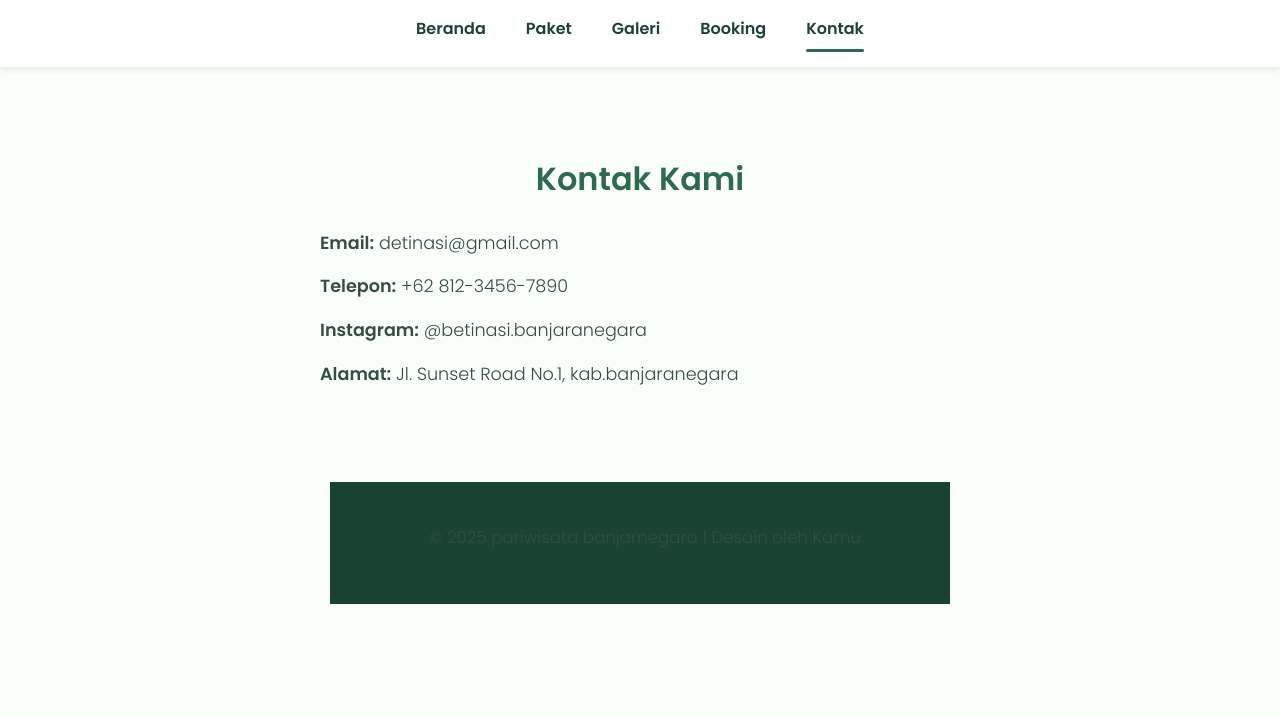
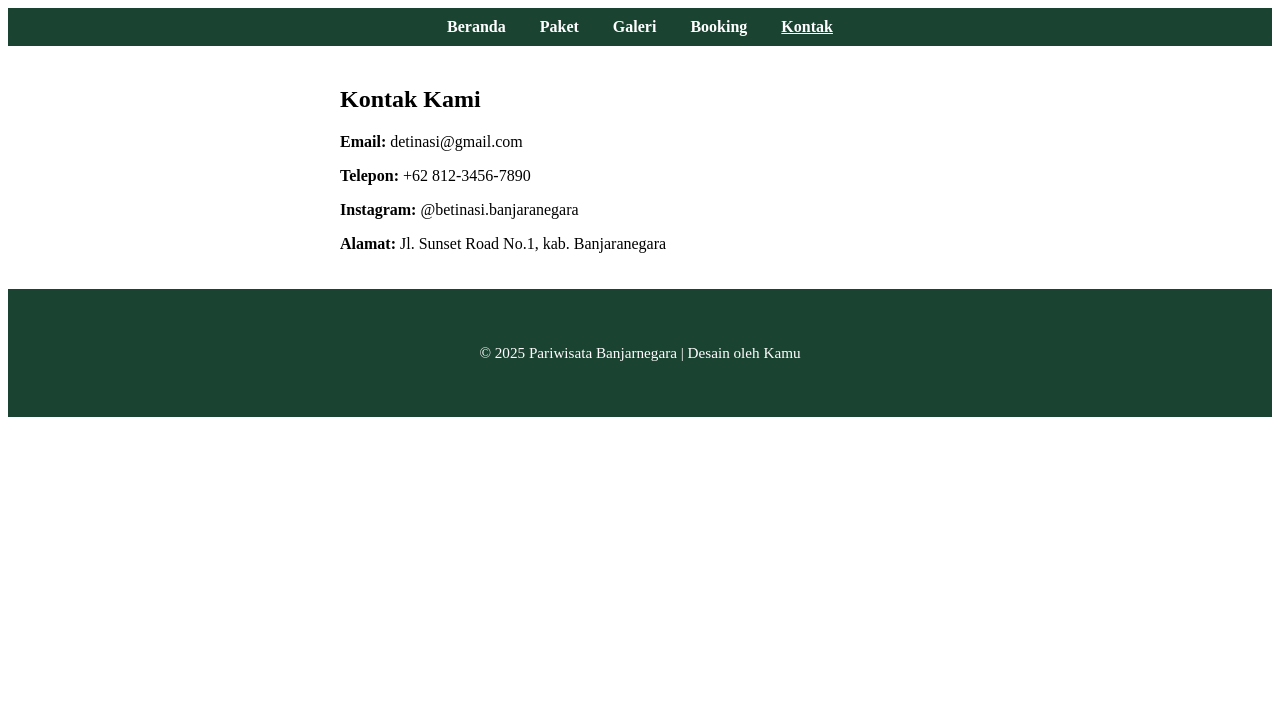
Before and after one commit to allcpw13-beep/wisata, a plain HTML site: page kontak.html in a window 1280 px wide. Shown: the top 717 px of the page. Drawn offline with Linux system fonts and the light colour scheme.

Commit message:
Update kontak.html

```diff
--- a/kontak.html
+++ b/kontak.html
@@ -1,105 +1,35 @@
 <!DOCTYPE html>
 <html lang="id">
 <head>
-  <meta charset="UTF-8" />
-  <meta name="viewport" content="width=device-width, initial-scale=1.0"/>
-  <title>pariwisata banjarnegara</title>
-  <link href="https://fonts.googleapis.com/css2?family=Poppins:wght@300;600&display=swap" rel="stylesheet"/>
+  <meta charset="UTF-8">
+  <meta name="viewport" content="width=device-width, initial-scale=1.0">
+  <title>Kontak Kami</title>
   <style>
-    * {
-      box-sizing: border-box;
-      margin: 0;
-      padding: 0;
-      font-family: 'Poppins', sans-serif;
-    }
-
-    body {
-      background: #f9fff8;
-      color: #1b4332;
-      line-height: 1.8;
-      opacity: 0;
-      animation: fadeIn 1s forwards;
-    }
-
-    @keyframes fadeIn {
-      to { opacity: 1; }
-    }
-
-    nav {
-      position: fixed;
-      top: 0;
-      width: 100%;
-      background: rgba(255,255,255,0.9);
-      backdrop-filter: blur(10px);
-      display: flex;
-      justify-content: center;
-      padding: 15px 0;
-      box-shadow: 0 2px 8px rgba(0,0,0,0.1);
-      z-index: 100;
-    }
-
-    nav a {
-      position: relative;
-      color: #1b4332;
-      text-decoration: none;
-      margin: 0 20px;
-      font-weight: 600;
-      transition: all 0.3s ease;
-    }
-
-    nav a::after {
-      content: '';
-      display: block;
-      width: 0%;
-      height: 3px;
-      background: #2d6a4f;
-      transition: width 0.3s;
-      border-radius: 2px;
-      margin-top: 5px;
-    }
-
-    nav a:hover::after,
-    nav a.active::after {
-      width: 100%;
-    }
-
-    nav a:hover {
-      color: #2d6a4f;
-      transform: translateY(-2px);
-    }
-
-    body::before {
-      content: "";
-      display: block;
-      height: 70px;
-    }
-
-    section {
-      padding: 80px 20px 60px;
-      max-width: 700px;
-      margin: auto;
-    }
-
-    h2 {
-      margin-bottom: 20px;
-      text-align: center;
-      color: #2d6a4f;
-      font-size: 2em;
-    }
-
-    p {
-      font-size: 1.1em;
-      margin-bottom: 12px;
-      color: #344e41;
-      padding-left: 10px;
-    }
-
     footer {
       background: #1b4332;
       color: white;
       text-align: center;
       padding: 40px 10px;
       font-size: 0.95em;
+    }
+    nav {
+      background: #1b4332;
+      padding: 10px;
+      text-align: center;
+    }
+    nav a {
+      color: white;
+      text-decoration: none;
+      margin: 0 15px;
+      font-weight: bold;
+    }
+    nav a.active {
+      text-decoration: underline;
+    }
+    section {
+      padding: 20px;
+      max-width: 600px;
+      margin: auto;
     }
   </style>
 </head>
@@ -118,15 +48,18 @@
     <p><strong>Email:</strong> detinasi@gmail.com</p>
     <p><strong>Telepon:</strong> +62 812-3456-7890</p>
     <p><strong>Instagram:</strong> @betinasi.banjaranegara</p>
-    <p><strong>Alamat:</strong> Jl. Sunset Road No.1, kab.banjaranegara</p>
-  <section/>
+    <p><strong>Alamat:</strong> Jl. Sunset Road No.1, kab. Banjaranegara</p>
+  </section>
 
-<a href="https://wa.me/6285822902866" target="_blank" style="position:fixed;bottom:20px;right:20px;background:#25D366;border-radius:50%;width:60px;height:60px;display:flex;align-items:center;justify-content:center;box-shadow:0 4px 6px rgba(0,0,0,0.3);z-index:1000;">
-    <img src="https://upload.wikimedia.org/wikipedia/commons/6/6b/WhatsApp.svg" alt="WhatsApp" width="35" height="35">
-</a>
+  <!-- Tombol WhatsApp -->
+  <a href="https://wa.me/6285822902866" target="_blank"
+     style="position:fixed;bottom:20px;right:20px;background:#25D366;border-radius:50%;width:60px;height:60px;display:flex;align-items:center;justify-content:center;box-shadow:0 4px 6px rgba(0,0,0,0.3);z-index:1000;">
+    <img src="https://upload.wikimedia.org/wikipedia/commons/6/6b/WhatsApp.svg"
+         alt="WhatsApp" width="35" height="35">
+  </a>
 
   <footer>
-    <p>&copy; 2025 pariwisata banjarnegara | Desain oleh Kamu</p>
+    <p>&copy; 2025 Pariwisata Banjarnegara | Desain oleh Kamu</p>
   </footer>
 
 </body>
```
